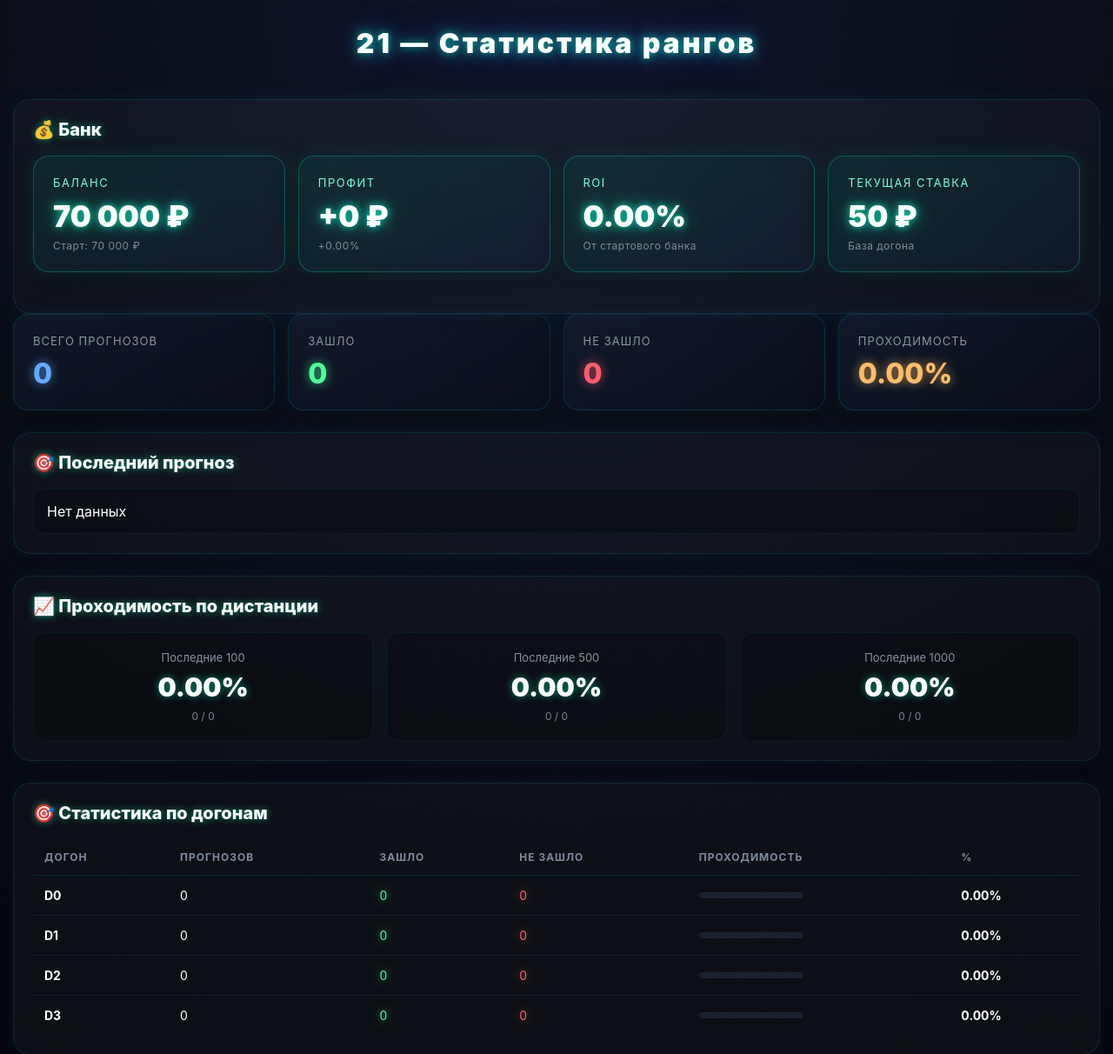
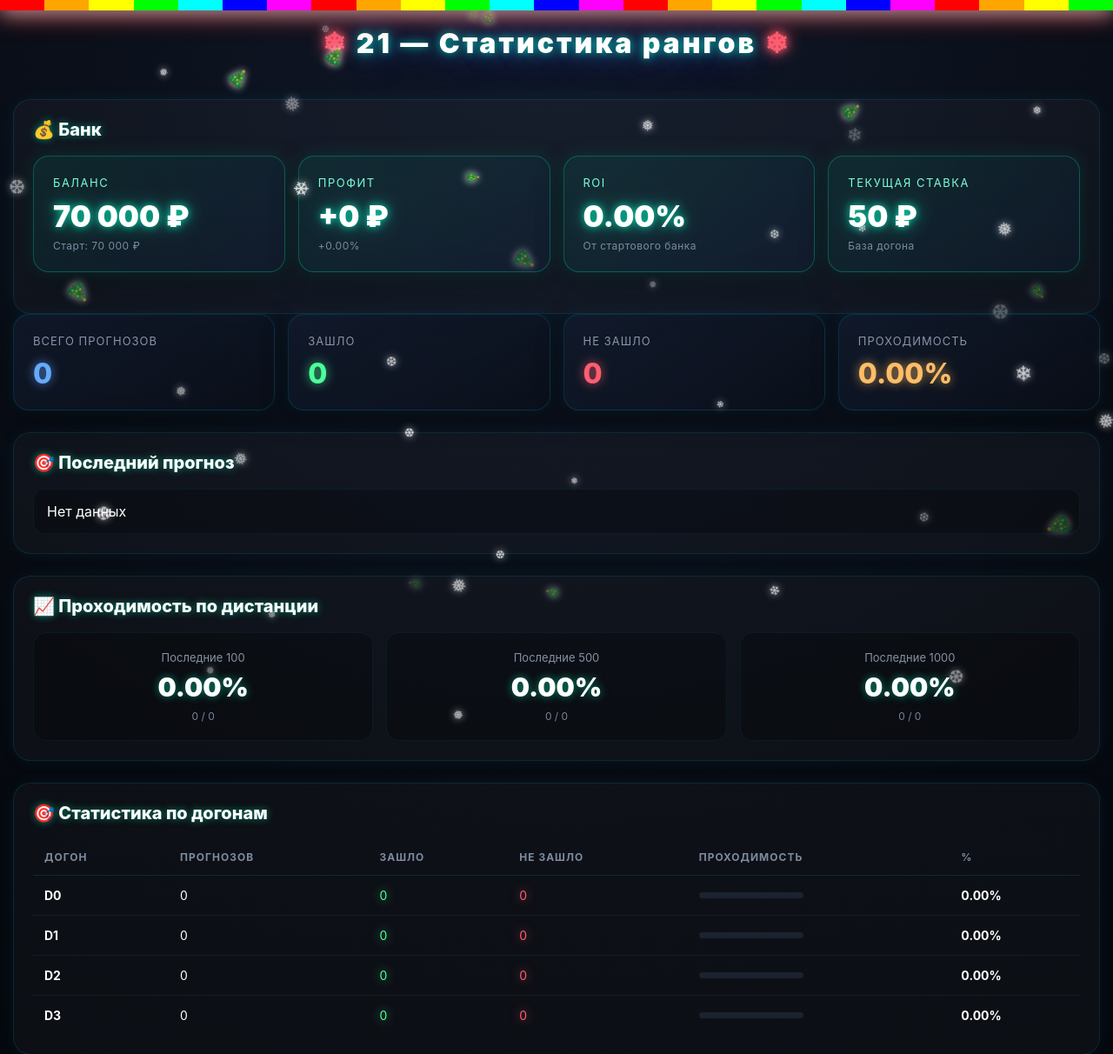
Before and after one commit to t1mwatson-bel/21_TK, a Flask app: page / in a window 1280 px wide. Shown: the top 1212 px of the page at 87% size. Run offline with Flask 3, Linux system fonts and the light colour scheme; data that the repository does not hold is empty; parts of the project's set-up code (start-up, migrations or seed data) failed here and were passed over.

Commit message:
Update index.html

```diff
--- a/templates/index.html
+++ b/templates/index.html
@@ -10,7 +10,7 @@
     content="width=device-width, initial-scale=1.0"
 >
 
-<title>21 — Статистика рангов</title>
+<title>🎄 21 — Статистика рангов</title>
 
 <style>
 
@@ -38,6 +38,8 @@ body {
     color: #ffffff;
 
     min-height: 100vh;
+
+    overflow-x: hidden;
 }
 
 
@@ -66,6 +68,12 @@ body {
         0 0 10px rgba(0, 255, 200, .6),
         0 0 20px rgba(0, 200, 255, .5),
         0 0 40px rgba(120, 100, 255, .5);
+}
+
+/* Новогоднее свечение для логотипа */
+.logo span {
+    color: #ff5d70;
+    text-shadow: 0 0 10px #ff5d70, 0 0 20px #ff5d70;
 }
 
 .subtitle {
@@ -664,6 +672,54 @@ tr:hover td {
 
 }
 
+/* =========================================================
+   НОВОГОДНИЙ ДЕКОР
+========================================================= */
+
+/* Гирлянда */
+.garland {
+    position: fixed;
+    top: 0;
+    left: 0;
+    width: 100%;
+    height: 12px;
+    background: repeating-linear-gradient(
+        90deg,
+        #ff0000 0%, #ff0000 4%,
+        #ffa500 4%, #ffa500 8%,
+        #ffff00 8%, #ffff00 12%,
+        #00ff00 12%, #00ff00 16%,
+        #00ffff 16%, #00ffff 20%,
+        #0000ff 20%, #0000ff 24%,
+        #ff00ff 24%, #ff00ff 28%
+    );
+    z-index: 9999;
+    box-shadow: 0 0 15px rgba(255,255,255,0.6);
+    animation: glow 2s infinite alternate;
+}
+
+@keyframes glow {
+    from { box-shadow: 0 0 5px #fff; }
+    to { box-shadow: 0 0 25px #fff, 0 0 35px #ff0000; }
+}
+
+/* Снежинки */
+.snowflake {
+    position: fixed;
+    top: -20px;
+    color: #fff;
+    font-family: Arial;
+    user-select: none;
+    pointer-events: none;
+    z-index: 9998;
+    animation: fall linear infinite;
+    text-shadow: 0 0 8px #fff;
+}
+
+@keyframes fall {
+    to { transform: translateY(110vh) rotate(360deg); }
+}
+
 </style>
 
 </head>
@@ -671,11 +727,13 @@ tr:hover td {
 
 <body>
 
+<!-- Гирлянда -->
+<div class="garland"></div>
 
 <header class="header">
 
     <div class="logo">
-        21 — Статистика рангов
+        <span>❄</span> 21 — Статистика рангов <span>❄</span>
     </div>
 
 </header>
@@ -1284,6 +1342,35 @@ setInterval(loadStats, 5000);
 setInterval(loadBank, 5000);
 setInterval(loadBankHistory, 15000);
 
+
+// ============================================================
+// НОВОГОДНИЕ СНЕЖИНКИ
+// ============================================================
+
+function createSnowflake() {
+    const snowflake = document.createElement('div');
+    snowflake.classList.add('snowflake');
+
+    // Случайный символ (снежинка или елочка)
+    const symbols = ['❅', '❆', '❄', '🎄'];
+    snowflake.innerHTML = symbols[Math.floor(Math.random() * symbols.length)];
+
+    snowflake.style.left = Math.random() * 100 + 'vw';
+    snowflake.style.animationDuration = (Math.random() * 4 + 3) + 's'; // От 3 до 7 секунд
+    snowflake.style.opacity = Math.random() * 0.6 + 0.3;
+    snowflake.style.fontSize = (Math.random() * 15 + 10) + 'px';
+
+    document.body.appendChild(snowflake);
+
+    // Удаляем снежинку после падения
+    setTimeout(() => {
+        snowflake.remove();
+    }, 8000);
+}
+
+// Создаем снежинки каждые 150мс (чтобы не грузить телефон)
+setInterval(createSnowflake, 150);
+
 </script>
 
 
```
